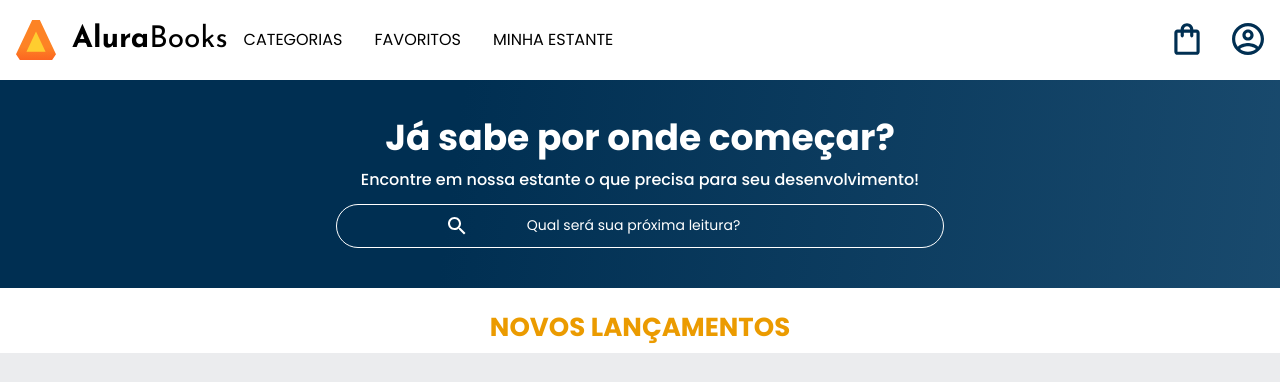
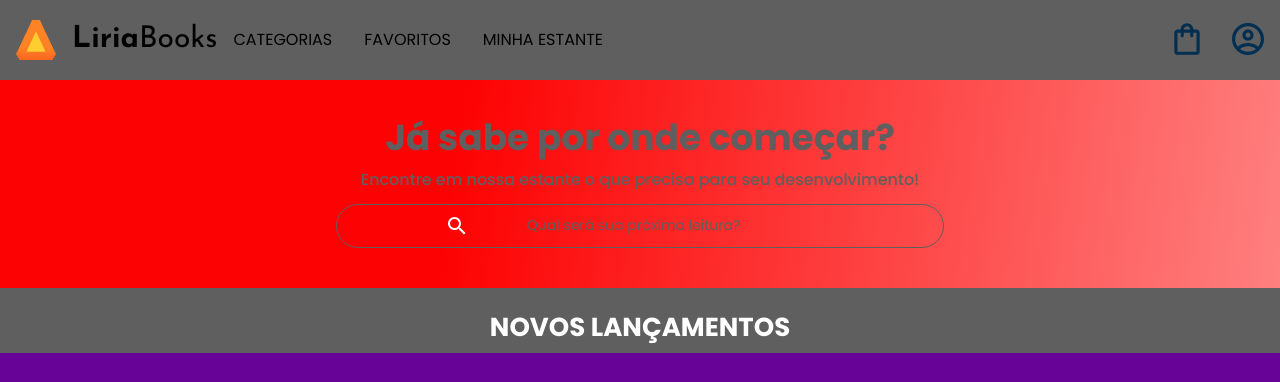
Before and after one commit to mktheusl/Livro, a plain HTML site: page index.html in a window 1280 px wide. Shown: the top 382 px of the page. Drawn offline with nearby package versions, Linux system fonts and the light colour scheme.

Commit message:
Add files via upload

```diff
--- a/index.html
+++ b/index.html
@@ -4,7 +4,9 @@
 <head>
   <meta charset="UTF-8">
   <meta name="viewport" content="width=device-width, initial-scale=1.0">
-  <title>liriaBooks</title>
+  <title>Alura
+
+    Books</title>
   <link rel="stylesheet" href="reset.css">
   <link rel="preconnect" href="https://fonts.googleapis.com">
   <link rel="preconnect" href="https://fonts.gstatic.com" crossorigin>
@@ -40,7 +42,7 @@
         </li>
       </ul>
       <img src="img/Logo.svg" alt="Logo da Alurabooks" class="container__imagem">
-      <h1 class="container__titulo"><b class="container__titulo--negrito">Alura</b>Books</h1>
+      <h1 class="container__titulo"><b class="container__titulo--negrito">Liria</b>Books</h1>
 
       <ul class="opções">
         <input type="checkbox" id="opções-menu" class="opções__botão" />
--- a/styles.css
+++ b/styles.css
@@ -7,10 +7,10 @@
 
 
 :root {
-    --cor-de-fundo: #EBECEE;
-    --branco: #FFFFFF;
-    --laranja: #EB9B00;
-    --azul-degrade: linear-gradient(97.54deg, #002f52 35.49%, #326589 165.37%);
+    --cor-de-fundo: #670396;
+    --branco: #5f5f5f;
+    --laranja: #ffffff;
+    --azul-degrade: linear-gradient(97.54deg, #fd0202 35.49%, #ffffff 165.37%);
     --fonte-principal: "Poppins";
     --azul: #002F52;
     --fonte-secundario: "Josefin Sans";
```
